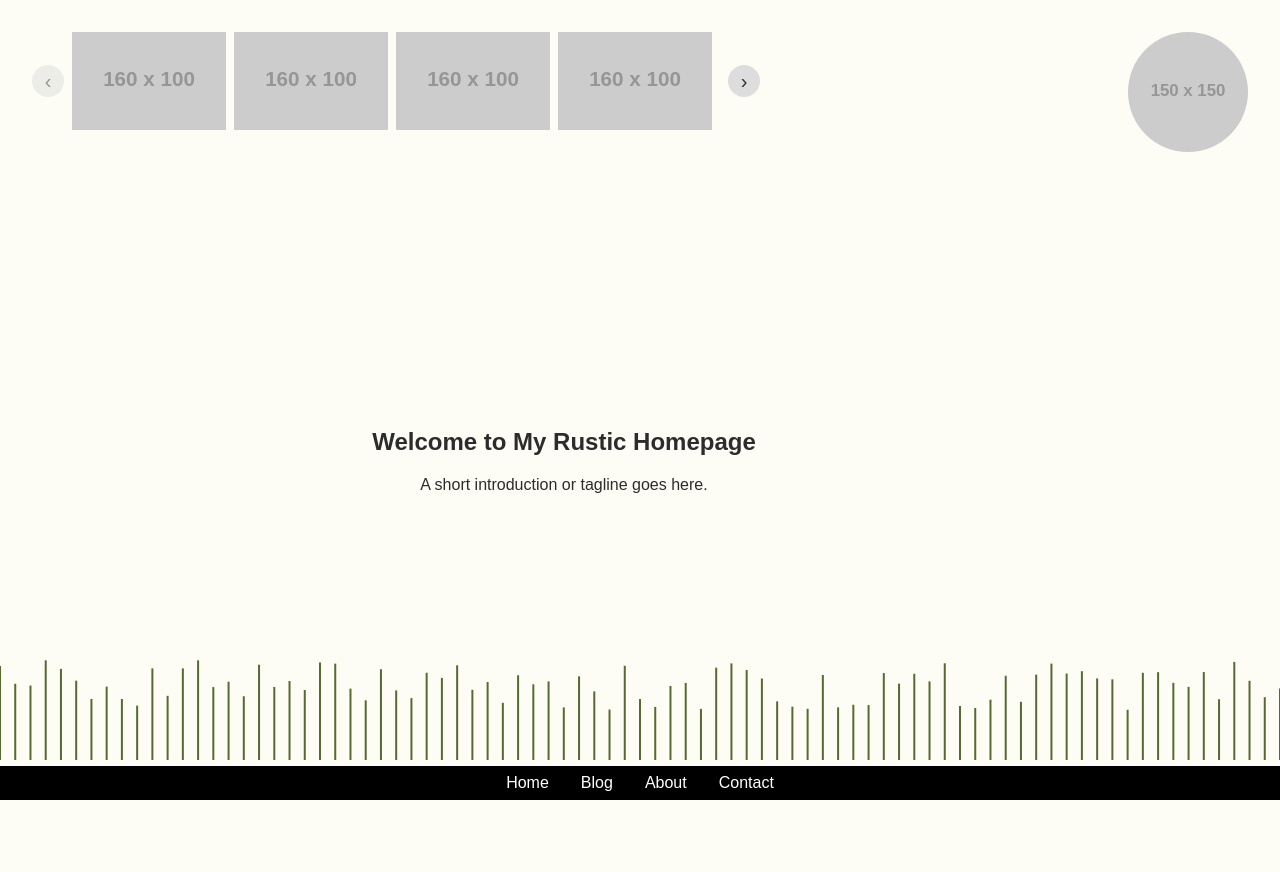
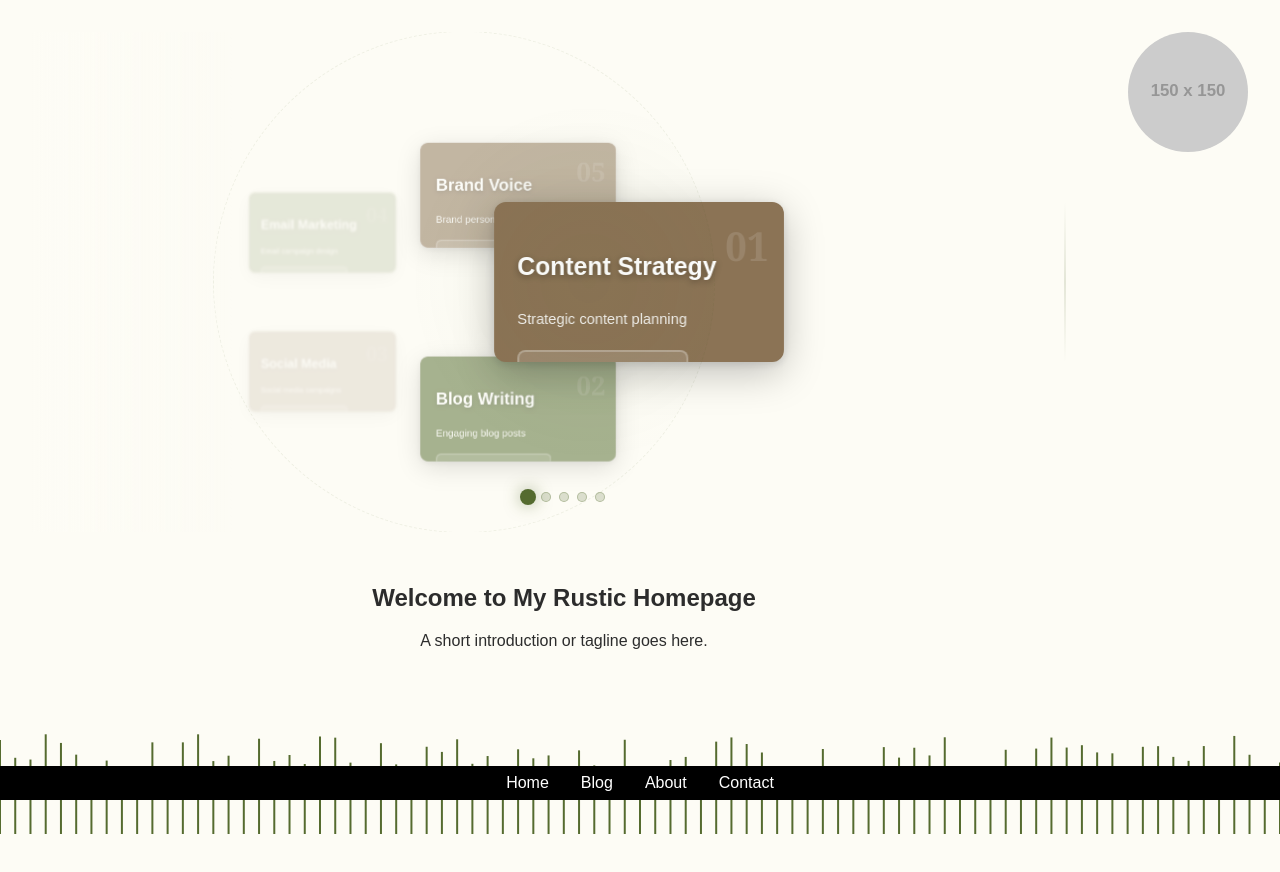
Before and after one commit to Fargarther/content-marketing-website, a React (Vite) app: page / in a window 1280 px wide. Shown: the top 872 px of the page. Before the commit the page ends 840 px from the top, so only its background shows below. Built offline with nearby package versions, Linux system fonts and the light colour scheme.

Commit message:
Carousel Logic

```diff
--- /dev/null
+++ b/src/components/Carousel.css
@@ -0,0 +1,274 @@
+/* Clean Carousel Styles - No Arrows or Hint Text */
+.carousel-clean-container {
+  width: 100%;
+  height: 500px;
+  position: relative;
+  display: flex;
+  flex-direction: column;
+  align-items: center;
+  justify-content: center;
+  overflow: hidden;
+  perspective: 1200px;
+}
+
+.carousel-clean-wheel {
+  position: relative;
+  width: 500px;
+  height: 500px;
+  display: flex;
+  align-items: center;
+  justify-content: center;
+  /* Shift left to make right side the focus */
+  transform: translateX(-100px);
+}
+
+.carousel-clean-item {
+  position: absolute;
+  width: 300px;
+  height: 160px;
+  left: 50%;
+  top: 50%;
+  margin-left: -150px;
+  margin-top: -80px;
+  will-change: transform, opacity;
+  transform-origin: center center;
+}
+
+.carousel-clean-card {
+  width: 100%;
+  height: 100%;
+  border-radius: 12px;
+  box-shadow:
+    0 10px 40px rgba(0, 0, 0, 0.25),
+    0 2px 10px rgba(0, 0, 0, 0.12);
+  position: relative;
+  color: white;
+  overflow: hidden;
+  cursor: pointer;
+  transition: transform 0.3s ease, box-shadow 0.3s ease;
+}
+
+.carousel-clean-card:hover {
+  transform: scale(1.05);
+  box-shadow:
+    0 15px 50px rgba(0, 0, 0, 0.3),
+    0 5px 15px rgba(0, 0, 0, 0.15);
+}
+
+.card-inner {
+  padding: 1.5rem;
+  position: relative;
+  z-index: 2;
+  height: 100%;
+  display: flex;
+  flex-direction: column;
+  justify-content: space-between;
+}
+
+.project-badge {
+  position: absolute;
+  top: 1rem;
+  right: 1rem;
+  font-size: 2.5rem;
+  font-weight: bold;
+  opacity: 0.12;
+  font-family: 'Georgia', serif;
+}
+
+.carousel-clean-card h3 {
+  font-size: 1.6rem;
+  margin-bottom: 0.5rem;
+  font-weight: 700;
+  text-shadow: 0 2px 6px rgba(0,0,0,0.3);
+}
+
+.carousel-clean-card p {
+  font-size: 0.95rem;
+  opacity: 0.9;
+  line-height: 1.4;
+  margin-bottom: 1rem;
+}
+
+.card-action {
+  background: rgba(255, 255, 255, 0.15);
+  border: 2px solid rgba(255, 255, 255, 0.25);
+  color: white;
+  padding: 0.5rem 1.2rem;
+  border-radius: 8px;
+  font-size: 0.9rem;
+  font-weight: 600;
+  cursor: pointer;
+  transition: all 0.3s ease;
+  backdrop-filter: blur(10px);
+  width: fit-content;
+  text-transform: uppercase;
+  letter-spacing: 0.5px;
+}
+
+.card-action:hover {
+  background: rgba(255, 255, 255, 0.25);
+  border-color: rgba(255, 255, 255, 0.4);
+  transform: translateX(5px);
+  letter-spacing: 1px;
+}
+
+.card-shine {
+  position: absolute;
+  top: 0;
+  left: -100%;
+  width: 100%;
+  height: 100%;
+  background: linear-gradient(
+    90deg,
+    transparent,
+    rgba(255, 255, 255, 0.3),
+    transparent
+  );
+  transition: left 0.6s ease;
+}
+
+.carousel-clean-card:hover .card-shine {
+  left: 100%;
+}
+
+/* Visual guide - subtle wheel path indicator */
+.wheel-guide {
+  position: absolute;
+  width: 500px;
+  height: 500px;
+  border-radius: 50%;
+  pointer-events: none;
+  transform: translateX(-100px);
+  /* Very subtle guide */
+  background: radial-gradient(
+    circle at 75% 50%,
+    rgba(85, 107, 47, 0.05),
+    transparent 40%
+  );
+  border: 1px dashed rgba(85, 107, 47, 0.08);
+}
+
+/* Fade overlay on left side */
+.carousel-clean-container::before {
+  content: '';
+  position: absolute;
+  left: 0;
+  top: 0;
+  bottom: 0;
+  width: 200px;
+  background: linear-gradient(
+    90deg,
+    #FDFCF5 0%,
+    rgba(253, 252, 245, 0.9) 20%,
+    rgba(253, 252, 245, 0.5) 50%,
+    transparent 100%
+  );
+  pointer-events: none;
+  z-index: 500;
+}
+
+/* Focus indicator on right - subtle */
+.carousel-clean-container::after {
+  content: '';
+  position: absolute;
+  right: 30px;
+  top: 50%;
+  transform: translateY(-50%);
+  width: 2px;
+  height: 160px;
+  background: linear-gradient(
+    to bottom,
+    transparent,
+    rgba(85, 107, 47, 0.3) 50%,
+    transparent
+  );
+  opacity: 0.5;
+  z-index: 1;
+}
+
+/* Indicators only - positioned at bottom center */
+.carousel-indicators {
+  position: absolute;
+  bottom: 30px;
+  display: flex;
+  gap: 0.5rem;
+  z-index: 1000;
+}
+
+.indicator-dot {
+  width: 8px;
+  height: 8px;
+  border-radius: 50%;
+  background: rgba(85, 107, 47, 0.2);
+  transition: all 0.3s ease;
+  cursor: pointer;
+  border: 1px solid rgba(85, 107, 47, 0.3);
+}
+
+.indicator-dot.active {
+  background: #556B2F;
+  transform: scale(1.6);
+  box-shadow: 0 0 10px rgba(85, 107, 47, 0.5);
+}
+
+.indicator-dot:hover:not(.active) {
+  background: rgba(85, 107, 47, 0.4);
+  transform: scale(1.2);
+}
+
+/* Mobile Responsive */
+@media (max-width: 768px) {
+  .carousel-clean-container {
+    height: 400px;
+  }
+
+  .carousel-clean-wheel {
+    width: 400px;
+    height: 400px;
+    transform: translateX(-80px);
+  }
+
+  .carousel-clean-item {
+    width: 240px;
+    height: 130px;
+    margin-left: -120px;
+    margin-top: -65px;
+  }
+
+  .card-inner {
+    padding: 1rem;
+  }
+
+  .carousel-clean-card h3 {
+    font-size: 1.3rem;
+  }
+
+  .carousel-clean-card p {
+    font-size: 0.85rem;
+  }
+
+  .carousel-indicators {
+    bottom: 20px;
+  }
+
+  .indicator-dot {
+    width: 6px;
+    height: 6px;
+  }
+}
+
+/* High performance mode */
+@media (prefers-reduced-motion: no-preference) {
+  .carousel-clean-item {
+    will-change: transform, opacity, filter;
+  }
+}
+
+/* Reduced motion support */
+@media (prefers-reduced-motion: reduce) {
+  .carousel-clean-item,
+  .carousel-clean-card,
+  .card-shine {
+    transition-duration: 0.01ms !important;
+  }
+}
--- a/src/components/Carousel.jsx
+++ b/src/components/Carousel.jsx
@@ -1,50 +1,156 @@
-import React, { useRef, useState } from 'react';
+import React, { useState, useEffect } from 'react';
+import './Carousel.css';
 
 const Carousel = () => {
-  const images = [
-    'https://via.placeholder.com/160x100.png?text=Project+1',
-    'https://via.placeholder.com/160x100.png?text=Project+2',
-    'https://via.placeholder.com/160x100.png?text=Project+3',
-    'https://via.placeholder.com/160x100.png?text=Project+4'
+  const projects = [
+    { id: 1, title: "Content Strategy", color: "#8B7355", description: "Strategic content planning" },
+    { id: 2, title: "Blog Writing", color: "#556B2F", description: "Engaging blog posts" },
+    { id: 3, title: "Social Media", color: "#8B7355", description: "Social media campaigns" },
+    { id: 4, title: "Email Marketing", color: "#556B2F", description: "Email campaign design" },
+    { id: 5, title: "Brand Voice", color: "#8B7355", description: "Brand personality development" }
   ];
-  const [current, setCurrent] = useState(0);
-  const scrollRef = useRef(null);
 
-  const scrollToIndex = index => {
-    const container = scrollRef.current;
-    if (container) {
-      const child = container.children[index];
-      if (child) {
-        child.scrollIntoView({ behavior: 'smooth', inline: 'nearest' });
+  const [rotation, setRotation] = useState(0);
+  const [isTransitioning, setIsTransitioning] = useState(false);
+
+  const itemCount = projects.length;
+  const angleStep = 360 / itemCount;
+  const radius = 250;
+
+  useEffect(() => {
+    let wheelTimeout;
+
+    const handleWheel = (e) => {
+      e.preventDefault();
+
+      if (isTransitioning) return;
+
+      clearTimeout(wheelTimeout);
+      setIsTransitioning(true);
+
+      // Rotate the wheel - both directions work
+      if (e.deltaY > 0) {
+        // Scrolling down - rotate forward
+        setRotation(prev => prev + angleStep);
+      } else if (e.deltaY < 0) {
+        // Scrolling up - rotate backward
+        setRotation(prev => prev - angleStep);
       }
+
+      wheelTimeout = setTimeout(() => {
+        setIsTransitioning(false);
+      }, 600);
+    };
+
+    window.addEventListener('wheel', handleWheel, { passive: false });
+
+    return () => {
+      window.removeEventListener('wheel', handleWheel);
+      clearTimeout(wheelTimeout);
+    };
+  }, [isTransitioning, angleStep]);
+
+  const getItemStyle = (index) => {
+    // Calculate angle for this card (0° = right side)
+    const angle = (index * angleStep - rotation) * (Math.PI / 180);
+
+    // Position on circle (2D)
+    const x = Math.cos(angle) * radius;
+    const y = Math.sin(angle) * radius;
+
+    // Normalize x position (-1 to 1, where 1 is rightmost)
+    const normalizedX = x / radius;
+
+    // Opacity based on horizontal position (right side is clearest)
+    let opacity = 0;
+    if (x > 0) {
+      // Right side - full visibility
+      opacity = 0.3 + (x / radius) * 0.7; // 30% to 100%
+    } else {
+      // Left side - fading
+      opacity = 0.1 + (1 + x / radius) * 0.2; // 10% to 30%
     }
+
+    // Scale based on how far right the card is
+    const scale = 0.5 + Math.max(0, normalizedX) * 0.5; // 50% to 100% for right side
+
+    // Blur cards on the left side
+    const blur = x < 0 ? Math.abs(x) / radius * 3 : 0;
+
+    // Z-index based on x position (rightmost cards on top)
+    const zIndex = Math.round((x + radius) * 100);
+
+    // Stack offset - cards overlap each other vertically
+    const stackOffset = index * 8;
+
+    // Only show cards in the visible range
+    const isVisible = y > -radius * 1.2 && y < radius * 1.2;
+
+    return {
+      transform: `
+        translateX(${x * 0.7}px)
+        translateY(${y * 0.5 + stackOffset}px)
+        scale(${scale})
+        rotateY(${-normalizedX * 15}deg)
+      `,
+      opacity: isVisible ? opacity : 0,
+      filter: `blur(${blur}px)`,
+      zIndex: zIndex,
+      transition: isTransitioning ? 'all 0.6s cubic-bezier(0.4, 0, 0.2, 1)' : 'none',
+      pointerEvents: x > radius * 0.5 ? 'auto' : 'none',
+      visibility: isVisible ? 'visible' : 'hidden'
+    };
   };
 
-  const handlePrev = () => {
-    const newIndex = Math.max(current - 1, 0);
-    setCurrent(newIndex);
-    scrollToIndex(newIndex);
+  // Find the rightmost card
+  const getCurrentIndex = () => {
+    const normalizedRotation = ((rotation % 360) + 360) % 360;
+    return Math.round(normalizedRotation / angleStep) % itemCount;
   };
 
-  const handleNext = () => {
-    const newIndex = Math.min(current + 1, images.length - 1);
-    setCurrent(newIndex);
-    scrollToIndex(newIndex);
-  };
+  const currentIndex = getCurrentIndex();
 
   return (
-    <div className="carousel">
-      <button onClick={handlePrev} aria-label="Previous" disabled={current === 0}>
-        ‹
-      </button>
-      <div className="carousel-track" ref={scrollRef}>
-        {images.map((src, idx) => (
-          <img key={idx} src={src} alt={`Project ${idx + 1}`} className="carousel-item" />
+    <div className="carousel-clean-container">
+      <div className="carousel-clean-wheel">
+        {projects.map((project, index) => (
+          <div
+            key={project.id}
+            className="carousel-clean-item"
+            style={getItemStyle(index)}
+          >
+            <div
+              className="carousel-clean-card"
+              style={{ backgroundColor: project.color }}
+            >
+              <div className="card-inner">
+                <span className="project-badge">0{project.id}</span>
+                <h3>{project.title}</h3>
+                <p>{project.description}</p>
+                <button className="card-action">View Project →</button>
+              </div>
+              <div className="card-shine"></div>
+            </div>
+          </div>
         ))}
       </div>
-      <button onClick={handleNext} aria-label="Next" disabled={current === images.length - 1}>
-        ›
-      </button>
+
+      {/* Visual guide showing the wheel path */}
+      <div className="wheel-guide"></div>
+
+      {/* Just the indicators, no buttons or text */}
+      <div className="carousel-indicators">
+        {projects.map((_, index) => (
+          <span
+            key={index}
+            className={`indicator-dot ${index === currentIndex ? 'active' : ''}`}
+            onClick={() => {
+              const targetRotation = -index * angleStep;
+              setRotation(targetRotation);
+            }}
+          />
+        ))}
+      </div>
     </div>
   );
 };
```
